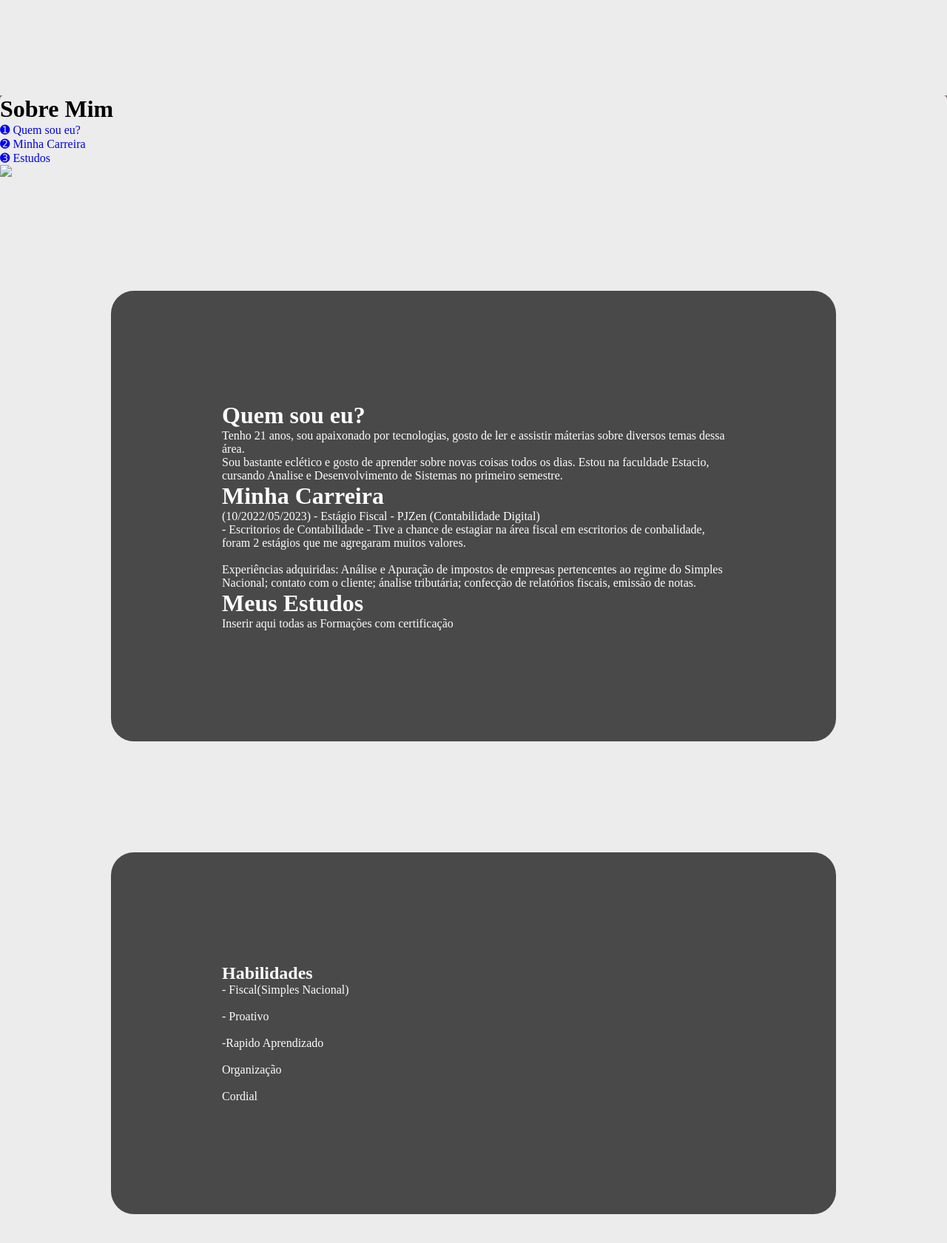
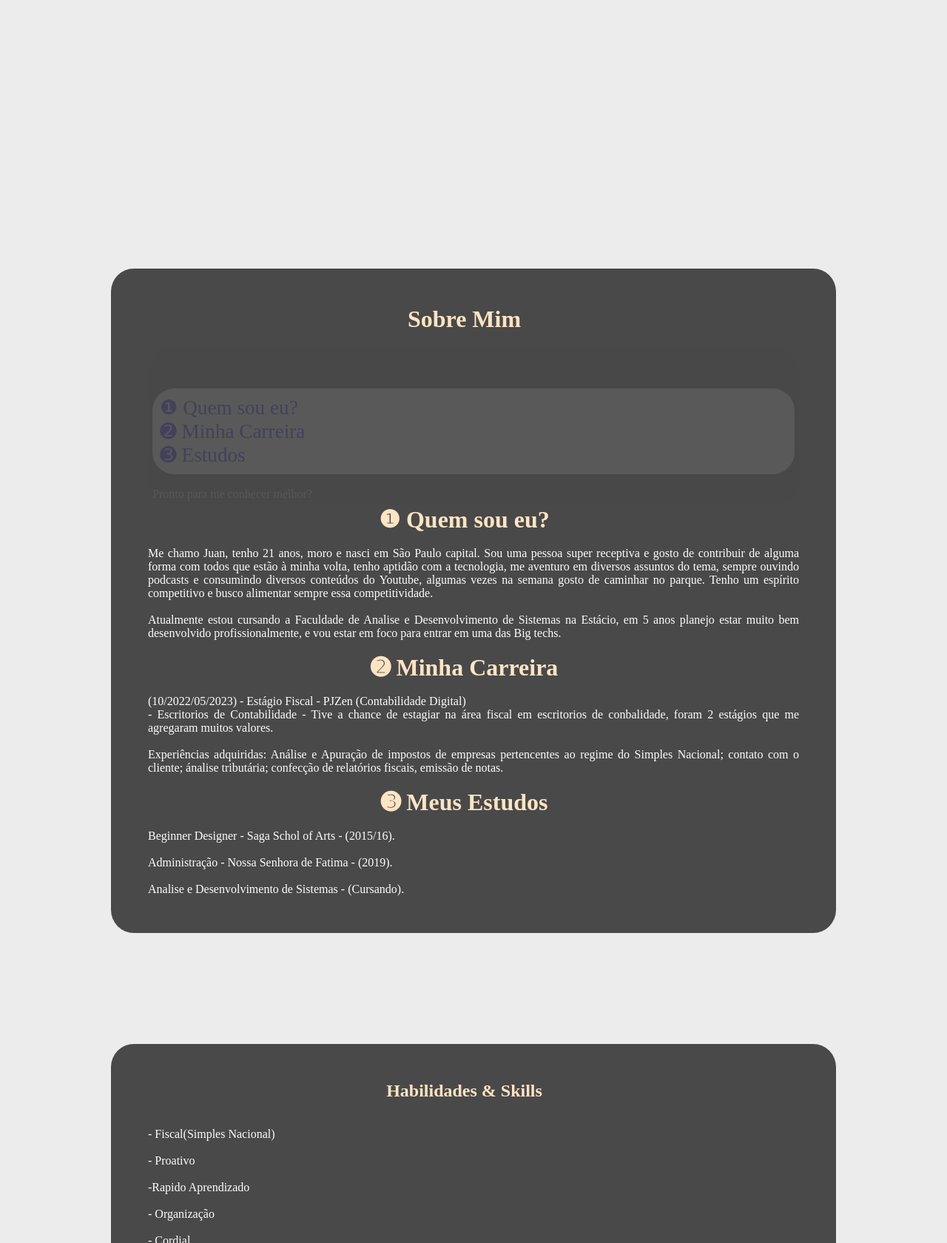
Before and after one commit to JuanMamedio/Portifolio, a plain HTML site: page index.html in a window 1280 px wide. Shown: the part 1120-2800 px from the top of the page at 74% size. Drawn offline with Linux system fonts and the light colour scheme; a script that the page names is missing.

Commit message:
V1.4
V1.4

```diff
--- a/estilo.css
+++ b/estilo.css
@@ -10,7 +10,7 @@ body {
     max-width: 1920px;
     margin: 0;
     color: black;
-    background-color: rgb(119, 106, 106);
+    background-color: #ececec;
 
 }
 
@@ -156,26 +156,26 @@ main{
 
 .Sobremim {
    margin: 150px;
-   padding: 150px;
+   padding: 50px;
    color: #fdfdfd;
    background-color: rgb(73, 73, 73);
    border-radius: 31px;
 }
 
-.Habilidades{
+.Habilidade{
     background-color: rgb(73, 73, 73);
     color: #fdfdfd;
     margin: 150px;
-    padding: 150px;
+    padding: 50px;
     align-items: center;
     border-radius: 31px;
 }
 
-.Projetos{
+.Projeto{
     background-color: rgb(73, 73, 73);
     color: #fdfdfd;
     margin: 150px;
-    padding: 150px;
+    padding: 50px;
     align-items: center;
     border-radius: 31px;
 }
@@ -184,7 +184,62 @@ main{
     background-color: rgb(73, 73, 73);
     color: #fdfdfd;
     margin: 150px;
-    padding: 150px;
+    padding: 50px;
     align-items: center;
     border-radius: 31px;
 }
+
+.MenuSobre{
+    background-color: rgb(73, 73, 73);
+    color: #d3d3d3;
+    stop-color: beige;
+    margin: 1px;
+    padding: 5px;
+    text-align: center;
+    position: static;
+    border-radius: 31px;
+    justify-content: space-around;
+    margin-top: 20PX;
+    opacity: 0.1;
+    text-align: justify;
+}
+
+.eu{
+    background-color: rgb(73, 73, 73);
+    color: #fdfdfd;
+    stop-color: beige;
+    margin: 150px;
+    padding: 50px;
+    align-items: center;
+    border-radius: 31px;
+    align-items: center;
+    margin-right: 50px;
+    margin-left: 500px;
+    box-sizing: border-box;
+    max-width: 50%;
+
+
+}
+
+.navegacao-MenuSobre{
+    margin-top: 50px;
+    color: rgba(116, 115, 111, 0.829);
+    background-color: #ececec;
+    border-radius: 30px;
+    padding: 10px;
+    font-size: 1.7rem;
+    text-align: center;
+    text-align: justify;
+}
+
+.conteudotexto{
+    text-align: justify;
+}
+
+.titulo_topicos{
+
+    align-items: center;
+    margin-right: 25px;
+    text-align: center;
+    color: bisque;
+}
--- a/index.html
+++ b/index.html
@@ -15,8 +15,8 @@
             <ul class="navegacao-primaria">
                 <li><a href="#home">Home</a></li>
                 <li><a href="#about">Sobre mim</a></li>
-                <li><a href="#skills">Habilidades</a></li>
-                <li><a href="#portifolio">Projetos</a></li>
+                <li><a href="#Habilidade">Habilidades</a></li>
+                <li><a href="#Projeto">Projetos</a></li>
                 <li><a href="#contact">Contato</a></li>
                 <li><a href="#Loading">Loading</a></li>
             </ul>
@@ -27,86 +27,100 @@
         <div>
             <h2 class="digitando1">Olá! Eu sou o Juan</h2>
             <h2 class="digitando">Seja Bem Vindo(a) ao meu Portifolio!</h2>
-            <p> Estou cursando Analise e Desenvolvimento de Sistemas na Estacio, estou aprimorando os meus conhecimentos e estou em busca de uma oportunidade de carreira </p>
+            <p class="conteudotexto"> Atualmente cursando Analise e Desenvolvimento de Sistemas na faculdade Estacio, venho aprimorando os meus conhecimentos com novas tecnologias dia após dia, e estou ancioso para fazer parte da sua equipe! </p>
             <a href="#">Download CV</a>
         </div>
 
-        <img src="Project.png" alt="uma Imagem Ilustrativa de uma pessoa">
+        <img class="minhaimagem" src="Project.png" alt="uma Imagem Ilustrativa de uma pessoa">
 
     </section>
 
     <main>
 
         <!--Atributos Sobremim-->
-
-        <h1>Sobre Mim</h1>
-        <li><a href="#Quem sou eu"> ➊ Quem sou eu?</a></li>
-        <li><a href="#Minha Carreira"> ➋ Minha Carreira</a></li>
-        <li><a href="#Meus Estudos"> ➌ Estudos</a></li>
-        <div aria-label="Secao apenas de ilustração de botoes">
-            <span></span>
-            <span></span>
-            <span></span>
-        </div>
-
-        <img src="Eu.jpg">
-
         <!--inicio da seção Sobre mim-->
 
         <div id="about" class="Sobremim">
-            <div>
-            <h1>Quem sou eu?</h1>
-            <p> Tenho 21 anos, sou apaixonado por tecnologias, gosto de ler e assistir máterias sobre diversos temas dessa área.<br>Sou bastante eclético e gosto de aprender sobre novas coisas todos os dias. Estou na faculdade Estacio, cursando Analise e Desenvolvimento de Sistemas no primeiro semestre.</p>
+            <h1 class="titulo_topicos">Sobre Mim</h1>
+            <div CLASS="MenuSobre">
+
+                <ul class="navegacao-MenuSobre">
+
+                <li><a href="##Quem sou eu">❶ Quem sou eu?</a></li>
+                <li><a href="#Minha Carreira">➋ Minha Carreira</a></li>
+                <li><a href="#Meus Estudos">➌ Estudos</a></li>
+                </ul>
+
+                <div aria-label="Secao apenas de ilustração de botoes">
+                    <br><span>Pronto para me conhecer melhor?</span>
                 </div>
 
-            <div>
-                <h1>Minha Carreira</h1>
-                <p> (10/2022/05/2023) - Estágio Fiscal - PJZen (Contabilidade Digital)<br>- Escritorios de Contabilidade - Tive a chance de estagiar na área fiscal em escritorios de conbalidade, foram 2 estágios que me agregaram muitos valores.
-                    <br>
-                    <br>
-                    Experiências adquiridas: Análise e Apuração de impostos de empresas pertencentes ao regime do Simples Nacional; contato com o cliente; ánalise tributária; confecção de relatórios fiscais, emissão de notas.
+                </div>
+
+
+
+            <div class="teste">
+            <h1 class="titulo_topicos">❶ Quem sou eu?</h1><br>
+            <p class="conteudotexto">Me chamo Juan, tenho 21 anos, moro e nasci em São Paulo capital. Sou uma pessoa super receptiva e gosto de contribuir de alguma forma com todos que estão à minha volta, tenho aptidão com a tecnologia, me aventuro em diversos assuntos do tema, sempre ouvindo podcasts e consumindo diversos conteúdos do Youtube, algumas vezes na semana gosto de caminhar no parque. Tenho um espírito competitivo e busco alimentar sempre essa competitividade.
+
+                <br><br>Atualmente estou cursando a Faculdade de Analise e Desenvolvimento de Sistemas na Estácio, em 5 anos planejo estar muito bem desenvolvido profissionalmente, e vou estar em foco para entrar em uma das Big techs.
+
+
                 </p>
             </div>
 
             <div>
-                <h1>Meus Estudos</h1>
-                <p> Inserir aqui todas as Formações com certificação </p>
+               <br> <h1 class="titulo_topicos">➋ Minha Carreira</h1><br>
+                <p class="conteudotexto"> (10/2022/05/2023) - Estágio Fiscal - PJZen (Contabilidade Digital)<br>- Escritorios de Contabilidade - Tive a chance de estagiar na área fiscal em escritorios de conbalidade, foram 2 estágios que me agregaram muitos valores.
+                    <br>
+                    <br>
+                    Experiências adquiridas: Análise e Apuração de impostos de empresas pertencentes ao regime do Simples Nacional; contato com o cliente; ánalise tributária; confecção de relatórios fiscais, emissão de notas.<br>
+                </p>
+            </div>
+
+            <div>
+                <br><h1 class="titulo_topicos">➌ Meus Estudos</h1><br>
+                <p class="conteudotexto"> Beginner Designer - Saga Schol of Arts - (2015/16).<br><br>
+                Administração - Nossa Senhora de Fatima - (2019).<br><br>
+                Analise e Desenvolvimento de Sistemas - (Cursando). </p>
             </div>
 
         </div>
 
         <!--inicio da seção Habilidades-->
 
-        <div id="Skills" class="Habilidades">
-            <h2>Habilidades</h2>
-            <p>- Fiscal(Simples Nacional)<br><br>- Proativo<br><br> -Rapido Aprendizado<br><br>Organização<br><br>Cordial </p>
+        <div id="Habilidade" class="Habilidade">
+            <h2 class="titulo_topicos">Habilidades & Skills</h2><br><br>
+            <p>- Fiscal(Simples Nacional)<br><br>- Proativo<br><br> -Rapido Aprendizado<br><br>- Organização<br><br>- Cordial <br><br>- Foco em resutado</p>
 
         </div>
 
         <!--inicio da seção Projetos-->
 
-        <div id="Project" class="Projetos">
-            <h2>Seção de Projetos</h2>
-            <p>encaixar projetos aqui</p>
+        <div id="Projeto" class="Projeto">
+            <h2 class="titulo_topicos">Seção de Projetos</h2>
+            <p><br><br>Espaço reservado para novos projetos</p>
 
         </div>
 
         <!--inicio da seção Contato-->
 
         <div id="contact" class="Contato">
-            <h2>Dados para contato</h2>
-            <img src="linkedin (1).png";
-            <p>linkedin</p>
-        </div>
+            <h2 class="titulo_topicos">Dados para contato</h2><br><br>
+            <img src="linkedin (1).png"
+            <p> linkedin - https://www.linkedin.com/in/juan-gabriel-7a0664285/</p><br><br>
             <div>
                 <img src="whatsapp.png"
-        <p>whatsapp</p>
+                <p> whatsapp - +55(11) 99394-1053</p><br><br>
                </div>
 
                <div class="gmail">
                 <img src="gmail.png"
-        <p>gmail</p>
+                <p> gmail - juangomesmamedio@gmail.com</p>
                </div>
+        </div>
+
+
 
 
 
```
Lines whose indentation alone changed are shown as unchanged.
